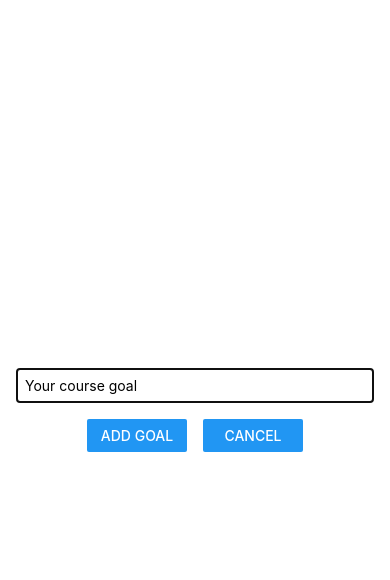
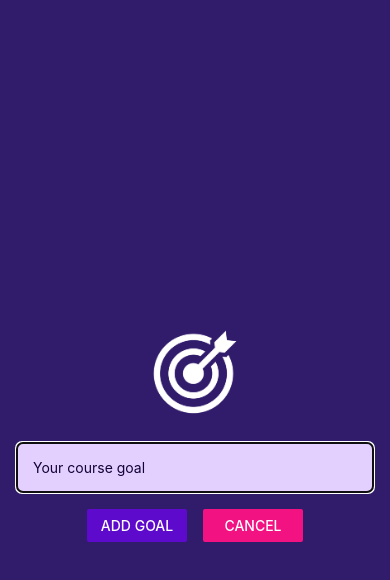
Before and after one commit to imAmeeksharma04/react-native-goal-tracker, a React Native app: screen / in a window 390 px wide. Both pictures are taken after a click on the button "ADD NEW GOAL". Shown: the top 580 px of the page. Built offline with nearby package versions, Linux system fonts and the light colour scheme.

Commit message:
Final styling of the app

```diff
--- a/App.js
+++ b/App.js
@@ -1,5 +1,7 @@
 import { useState } from 'react';
 import { StyleSheet, Text, View, Button, FlatList } from 'react-native';
+import { StatusBar } from 'expo-status-bar';
+
 import GoalItem from './Components/GoalItem';
 import GoalInput from './Components/GoalInput';
 
@@ -9,6 +11,7 @@
 
   function addGoalHandler(enteredText) {
     setCourseGoals(currentCourseGoals => [...courseGoals, { Text: enteredText, id: Math.random().toString() }]);
+    endAddGoalHandler();
 
   }
 
@@ -24,7 +27,13 @@
     setModalIsVisible(true);
   }
 
+  function endAddGoalHandler() {
+    setModalIsVisible(false);
+  }
+
   return (
+    <>
+      <StatusBar style='light' />
       <View style={styles.appContainer}>
 
         <Button
@@ -36,6 +45,7 @@
         <GoalInput
           visible={modalIsVisible}
           func={addGoalHandler}
+          onCancel={endAddGoalHandler}
         />
 
         <View style={styles.goalsContainer}>
@@ -58,15 +68,16 @@
 
         </View>
       </View>
+    </>
   );
 }
 
 const styles = StyleSheet.create({
   appContainer: {
     flex: 1,
-    padding: 50,
     paddingTop: 50,
-    paddingHorizontal: 16
+    paddingHorizontal: 16,
+
   },
   inputContainer: {
     flex: 1,
--- a/Components/GoalInput.js
+++ b/Components/GoalInput.js
@@ -1,4 +1,4 @@
-import { StyleSheet, TextInput, Button, View, Modal } from "react-native";
+import { StyleSheet, TextInput, Button, View, Modal, Image } from "react-native";
 import { useState } from 'react';
 
 function GoalInput(props) {
@@ -18,6 +18,7 @@
     return (
         <Modal visible={props.visible} animationType="slide">
             <View style={styles.inputContainer}>
+                <Image source={require('../assets/Images/goal.png')} style={styles.image} />
                 <TextInput
                     style={styles.textInput}
                     placeholder='Your course goal'
@@ -30,11 +31,16 @@
                         <Button
                             title='Add Goal'
                             onPress={onAddGoal}
+                            color="#5e0acc"
                         />
                     </View>
 
                     <View style={styles.button}>
-                        <Button title='Cancel' />
+                        <Button
+                            title='Cancel'
+                            onPress={props.onCancel}
+                            color="#f31282"
+                        />
                     </View>
 
                 </View>
@@ -53,15 +59,16 @@
         padding: 16,
         justifyContent: 'center',
         alignItems: 'center',
-        marginBottom: 24,
-        borderBottomWidth: 1,
-        borderBottomColor: '#cccccc',
+        backgroundColor: '#311b6b'
     },
     textInput: {
         borderWidth: 1,
-        borderColor: '#cccccc',
+        borderColor: '#e4d0ff',
+        backgroundColor: '#e4d0ff',
+        color: '#120438',
+        borderRadius: 6,
         width: '100%',
-        padding: 8,
+        padding: 16,
     },
     buttonContainer: {
         marginTop: 16,
@@ -70,5 +77,10 @@
     button: {
         width: 100,
         marginHorizontal: 8,
+    },
+    image: {
+        width: 100,
+        height: 100,
+        margin: 20,
     }
 });
--- a/app.json
+++ b/app.json
@@ -7,6 +7,7 @@
     "icon": "./assets/icon.png",
     "userInterfaceStyle": "light",
     "newArchEnabled": true,
+    "backgroundColor":"#1e085a",
     "splash": {
       "image": "./assets/splash-icon.png",
       "resizeMode": "contain",
```
Also changed, not shown: assets/Images/goal.png (added). Lines whose indentation alone changed are shown as unchanged.
